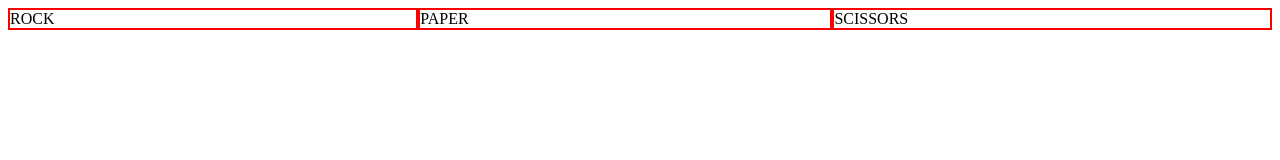
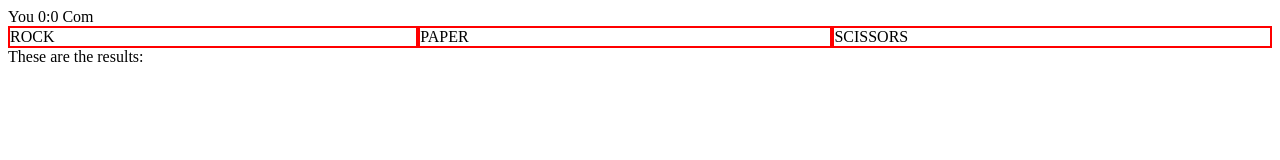
Before and after one commit to sup3rb0b/odin-rps, a plain HTML site: page index.html in a window 1280 px wide. Drawn offline with Linux system fonts and the light colour scheme.

Commit message:
Create final Layout for game

```diff
--- a/index.html
+++ b/index.html
@@ -6,6 +6,9 @@
     <link rel="stylesheet" href="./style.css">
 </head>
 <body>
+    <div class="score">
+        You 0:0 Com
+    </div>
     <div class="choices">
         <div class="rock">
             ROCK
@@ -16,8 +19,9 @@
         <div class="scissors">
             SCISSORS
         </div>
-
-
+    </div>
+    <div class="result">
+        These are the results:
     </div>
 
     <script src="./script.js"></script>
```
